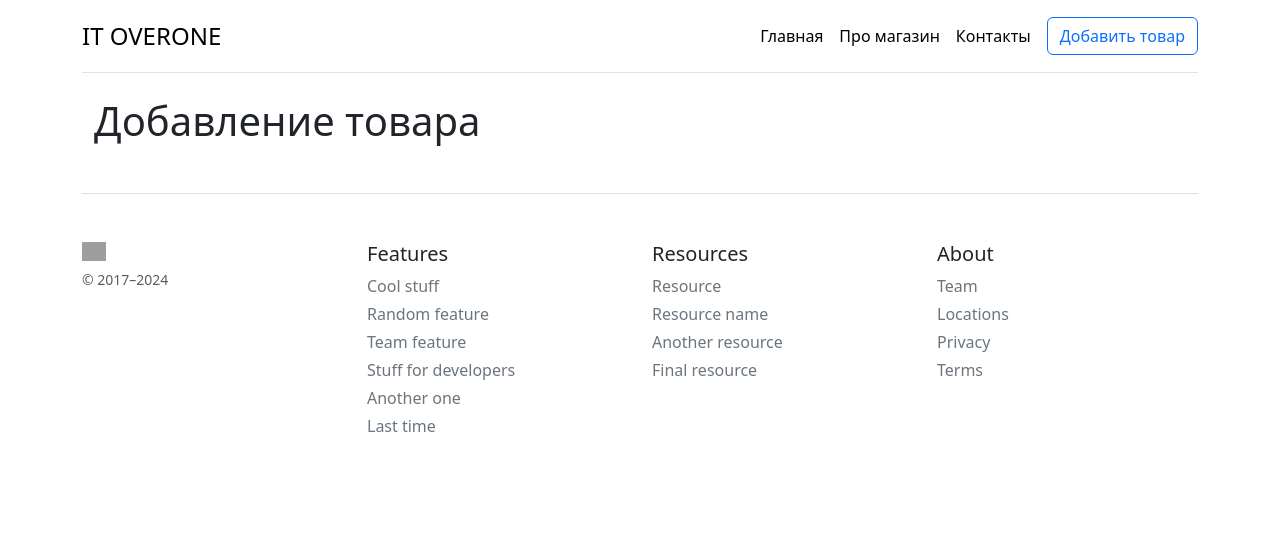
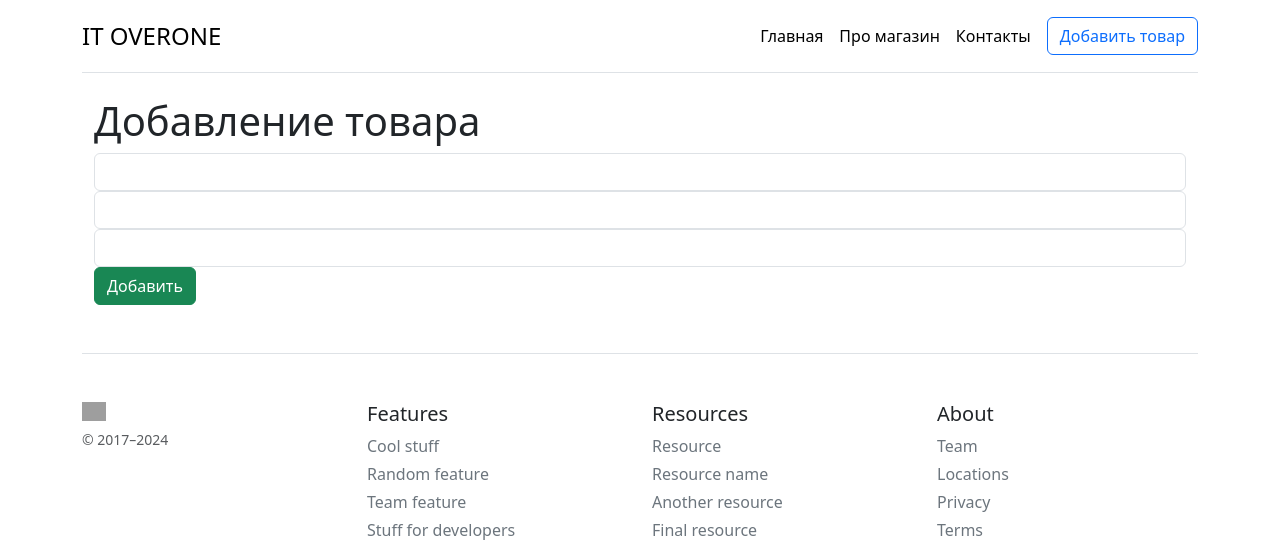
Before and after one commit to TatOver/Shoponline, a Flask app: page /create in a window 1280 px wide. Shown: the top 545 px of the page. Run offline with Flask 3, Linux system fonts and the light colour scheme; some libraries are stand-ins or nearby versions; grey boxes are pictures that could not be loaded.

Commit message:
add create

```diff
--- a/app.py
+++ b/app.py
@@ -3,6 +3,7 @@ from flask_sqlalchemy import SQLAlchemy
 
 app = Flask(__name__)
 app.config['SQLALCHEMY_DATABASE_URI'] = 'sqlite:///shop.db'
+#app.config['SQLALCHEMY_TRACK_MODIFICATIONS'] = False
 db = SQLAlchemy(app)
 
 class Item(db.Model):
--- a/templates/create.html
+++ b/templates/create.html
@@ -9,7 +9,10 @@
     <div class="container">
         <h1>Добавление товара</h1>
         <form method="post">
-
+            <input type="text" class="form-control" name="title" id="title">
+            <input type="number" class="form-control" name="price" id="price">
+            <input type="text" class="form-control" name="country" id="country">
+            <button class="btn btn-success" type="submit">Добавить</button>
         </form>
     </div>
 
```
